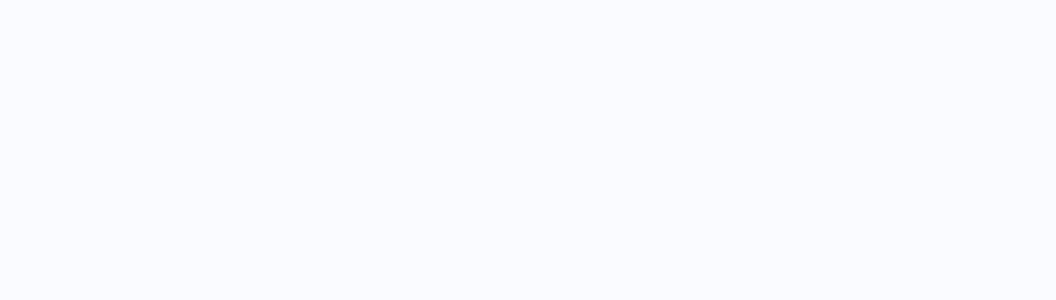
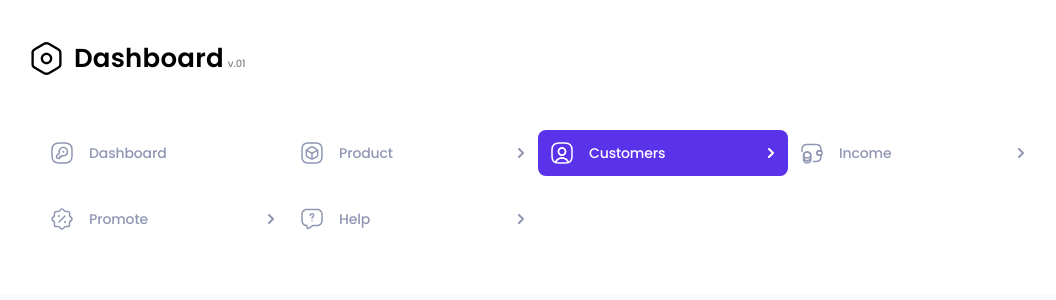
Before and after one commit to alexey-sevastynov/dashboard, a React (Create React App) app: page / in a window 1280 px wide. Shown: the top 300 px of the page, without its empty margins (0-1056 px from the left). Built offline with nearby package versions, Linux system fonts and the light colour scheme.

Commit message:
adaptive side panel

```diff
--- a/package.json
+++ b/package.json
@@ -9,6 +9,7 @@
     "@testing-library/user-event": "^13.5.0",
     "react": "^18.2.0",
     "react-dom": "^18.2.0",
+    "react-responsive": "^9.0.2",
     "react-scripts": "5.0.1",
     "web-vitals": "^2.1.4"
   },
--- a/src/App.css
+++ b/src/App.css
@@ -10,3 +10,10 @@
   background-color: #FAFBFF;
   display: flex;
 }
+
+@media(max-width: 1400px) {
+  .wrapper {
+    display: flex;
+    flex-direction: column;
+  }
+}
--- a/src/App.js
+++ b/src/App.js
@@ -1,11 +1,18 @@
 import React from "react";
+import { useMediaQuery } from "react-responsive";
 import "./App.css";
 import SidePanel from "./components/side-panel/SidePanel";
+import SidePanelMob from "./components/side-panel-mob/SidePanelMob";
 
 function App() {
+  const isDesktopOrLaptop = useMediaQuery({
+    query: "(max-width: 1400px)",
+  });
+
   return (
     <div className="container">
       <div className="wrapper">
+        {isDesktopOrLaptop && <SidePanelMob />}
         <SidePanel />
       </div>
     </div>
--- /dev/null
+++ b/src/components/side-panel-mob/SidePanelMob.jsx
@@ -0,0 +1,41 @@
+import React from "react";
+import { btnsNavMenu } from "../../assets/btnNavMenu";
+import styles from "./sidePanelMob.module.css";
+import ButtonMenu from "../button-menu/ButtonMenu";
+
+function SidePanelMob() {
+  return (
+    <div className={styles.root}>
+      <div className={styles.top}>
+        <svg
+          width="31"
+          height="33"
+          viewBox="0 0 31 33"
+          fill="none"
+          xmlns="http://www.w3.org/2000/svg"
+        >
+          <path
+            d="M15.5003 32.8876C14.4674 32.8876 13.419 32.6564 12.602 32.1784L4.12284 27.2914C0.669508 24.9634 0.453674 24.6089 0.453674 20.9551V12.0443C0.453674 8.39053 0.654091 8.03595 4.04576 5.73887L12.5865 0.805532C14.2053 -0.134884 16.749 -0.134884 18.3678 0.805532L26.8778 5.70803C30.3311 8.03595 30.547 8.39053 30.547 12.0443V20.9397C30.547 24.5934 30.3465 24.948 26.9549 27.2451L18.414 32.1784C17.5815 32.6564 16.5332 32.8876 15.5003 32.8876ZM15.5003 2.42428C14.8528 2.42428 14.2207 2.54762 13.7736 2.8097L5.29451 7.7122C2.78159 9.40803 2.78159 9.40803 2.78159 12.0443V20.9397C2.78159 23.5759 2.78159 23.5759 5.35617 25.318L13.7736 30.1743C14.6832 30.6984 16.3328 30.6984 17.2424 30.1743L25.7215 25.2718C28.219 23.5759 28.219 23.5759 28.219 20.9397V12.0443C28.219 9.40803 28.219 9.40803 25.6445 7.66595L17.227 2.8097C16.7799 2.54762 16.1478 2.42428 15.5003 2.42428Z"
+            fill="black"
+          />
+          <path
+            d="M15.5 22.2812C12.3088 22.2812 9.71875 19.6912 9.71875 16.5C9.71875 13.3088 12.3088 10.7188 15.5 10.7188C18.6912 10.7188 21.2812 13.3088 21.2812 16.5C21.2812 19.6912 18.6912 22.2812 15.5 22.2812ZM15.5 13.0312C13.5883 13.0312 12.0312 14.5883 12.0312 16.5C12.0312 18.4117 13.5883 19.9688 15.5 19.9688C17.4117 19.9688 18.9688 18.4117 18.9688 16.5C18.9688 14.5883 17.4117 13.0312 15.5 13.0312Z"
+            fill="black"
+          />
+        </svg>
+        <div className={styles.header}>
+          <h1>Dashboard</h1>
+          <span>v.01</span>
+        </div>
+      </div>
+
+      <div className={styles.menu}>
+        {btnsNavMenu.map((btn) => (
+          <ButtonMenu key={btn.id} {...btn} />
+        ))}
+      </div>
+    </div>
+  );
+}
+
+export default SidePanelMob;
--- /dev/null
+++ b/src/components/side-panel-mob/sidePanelMob.module.css
@@ -0,0 +1,59 @@
+.root {
+  position: relative;
+  width: 100vw;
+  box-sizing: border-box;
+
+  background-color: #FFFFFF;
+
+}
+
+.top {
+  padding: 39.1px 0px 0px 31.45px;
+  height: 39px;
+
+  display: flex;
+  align-items: center;
+
+}
+
+.top svg {
+  margin-right: 11.45px;
+}
+
+.header {
+  display: flex;
+
+  align-items: baseline;
+
+}
+
+.header span {
+  font-style: normal;
+  font-weight: 500;
+  font-size: 10px;
+  line-height: 15px;
+
+
+  letter-spacing: -0.01em;
+
+  color: #838383;
+}
+
+.root .top h1 {
+  font-weight: 600;
+  font-size: 26px;
+  line-height: 39px;
+  letter-spacing: 0.01em;
+  margin: 0px 4px 0px 0px;
+}
+
+
+.menu {
+  margin: 42px 38px;
+
+  display: flex;
+  flex-wrap: wrap;
+  align-items: center;
+
+
+}
```
Also changed, not shown: 1 other file (tests, documents, lock files or other folders).
